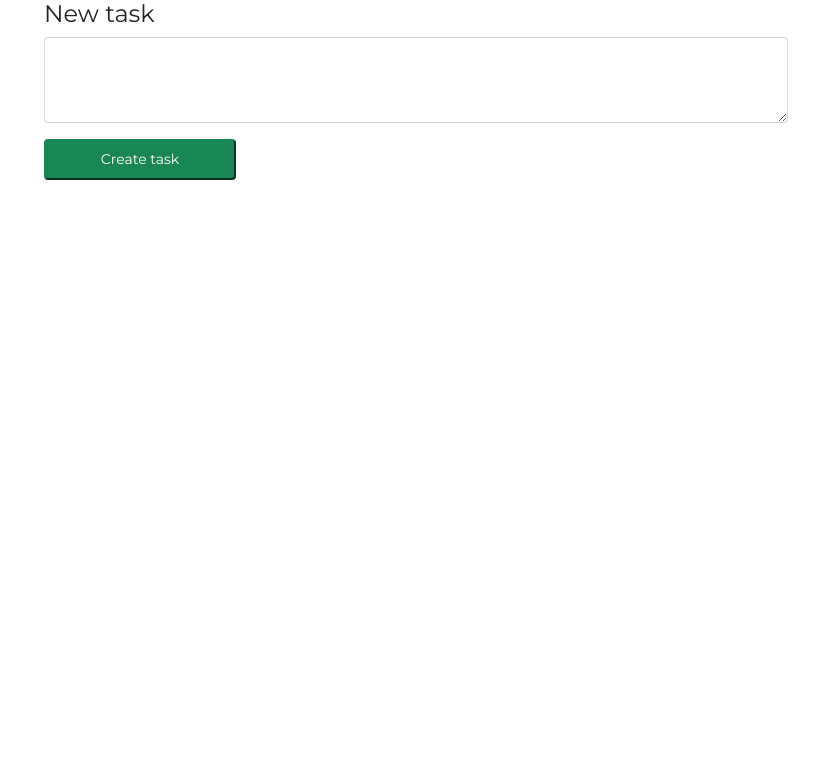
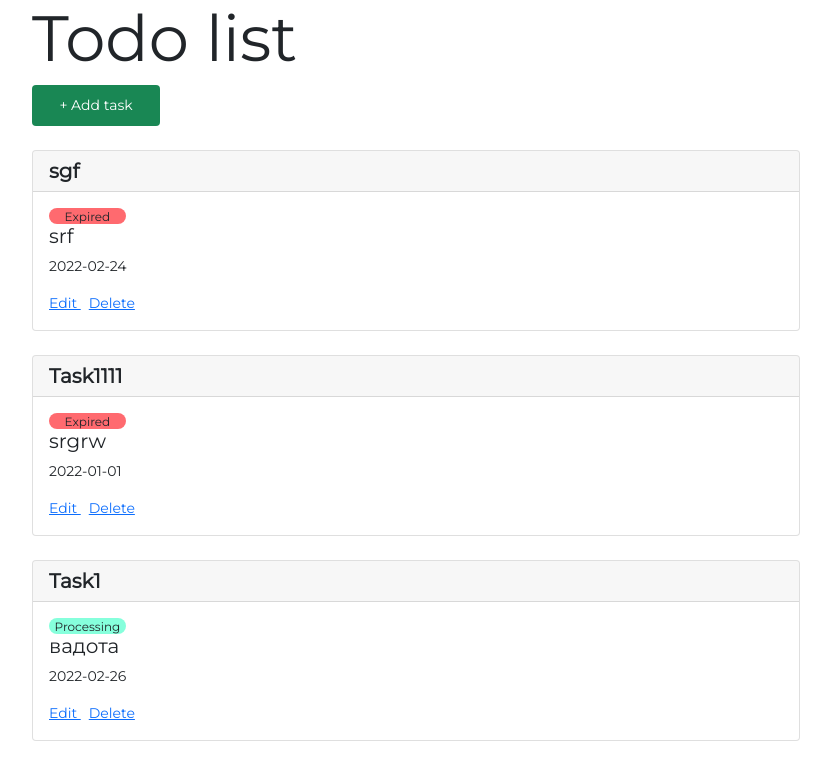
Before and after one commit to Karisha2712/mpp_1, a Flask app: page / in a window 1280 px wide. Shown: the top 780 px of the page, without its empty margins (224-1055 px from the left). Run offline with Flask 2, Linux system fonts and the light colour scheme; data comes from the database, SQL or seed files in the repository; both versions use the stored data as it was after the commit.

Commit message:
add statuses & date

```diff
--- a/main.py
+++ b/main.py
@@ -1,17 +1,21 @@
+import datetime
+
 from flask import Flask, render_template, request, redirect
 from flask_sqlalchemy import SQLAlchemy
-from datetime import date
+from flask_apscheduler import APScheduler
 
 app = Flask(__name__)
 app.config['SQLALCHEMY_DATABASE_URI'] = "sqlite:///todo_list.db"
 app.config['SQLALCHEMY_TRACK_MODIFICATIONS'] = False
 db = SQLAlchemy(app)
+statuses = ['Done', 'Processing', 'Expired']
 
 
 class Task(db.Model):
     id = db.Column(db.Integer, primary_key=True)
+    task_title = db.Column(db.String(40), nullable=False)
     task_text = db.Column(db.Text, nullable=False)
-    date = db.Column(db.Date, default=date.today())
+    date = db.Column(db.String, nullable=False)
     status_id = db.Column(db.Integer, nullable=False)
 
     def __repr__(self):
@@ -27,21 +31,75 @@ class File(db.Model):
         return '<File %r>' % self.id
 
 
-@app.route('/', methods=['POST', 'GET'])
-@app.route('/todo', methods=['POST', 'GET'])
+@app.route('/')
 def main_page():
+    tasks = Task.query.order_by(Task.status_id.desc()).all()
+    return render_template("index.html", tasks=tasks, statuses=statuses)
+
+
+@app.route('/add-task', methods=['POST'])
+def add_task():
     if request.method == 'POST':
         text = request.form['task-text']
-        task = Task(task_text=text, status_id=1)
+        title = request.form['task-title']
+        deadline = request.form['task-deadline']
+        task = Task(task_title=title, task_text=text, date=deadline, status_id=1)
         try:
             db.session.add(task)
             db.session.commit()
             return redirect('/')
         except:
             return "Error"
+
+
+@app.route('/<int:id>/delete-task')
+def delete_task(id):
+    task = Task.query.get_or_404(id)
+    try:
+        db.session.delete(task)
+        db.session.commit()
+        return redirect('/')
+    except:
+        return "Error"
+
+
+@app.route('/<int:id>/update-task', methods=['POST', 'GET'])
+def update_task(id):
+    task = Task.query.get(id)
+    if request.method == 'POST':
+        task.task_text = request.form['task-text']
+        task.task_title = request.form['task-title']
+        task.date = request.form['task-deadline']
+        try:
+            db.session.commit()
+            return redirect('/')
+        except:
+            return "Error"
     else:
-        return render_template("index.html")
+        return render_template("edit_task.html", task=task)
+
+
+scheduler = APScheduler()
+scheduler.init_app(app=app)
+scheduler.start()
+
+
+@scheduler.scheduler.scheduled_job(trigger='interval', id='apscheduler', seconds=1)
+def apscheduler():
+    tasks = Task.query.all()
+    now = datetime.date.today()
+    for task in tasks:
+        date = datetime.date.fromisoformat(task.date)
+        if now > date and task.status_id != 2:
+            task.status_id = 2
+        if now < date and task.status_id != 1:
+            task.status_id = 1
+    try:
+        db.session.commit()
+    except:
+        return "Error"
+    return redirect('/')
 
 
 if __name__ == "__main__":
-    app.run()
+    app.run(debug=True)
--- /dev/null
+++ b/static/script/add_task.js
@@ -0,0 +1,7 @@
+let addTask = document.querySelector("#add-task");
+let form = document.querySelector("#form");
+
+addTask.addEventListener('click', () => {
+    form.classList.remove("d-none");
+    addTask.classList.add("d-none");
+})
--- a/static/style/main.css
+++ b/static/style/main.css
@@ -12,7 +12,59 @@ h1 {
 }
 
 .btn-success {
-    width: 12rem;
+    width: 8rem;
     height: 2.6rem;
     border-radius: 4px;
+    margin-bottom: 24px;
+    border: none;
 }
+
+.btn-outline-success {
+    width: 8rem;
+    height: 2.6rem;
+    border: 1px solid;
+    text-decoration: none;
+    border-radius: 4px;
+    margin-bottom: 24px;
+    background: none;
+    margin-left: 16px;
+    text-align: center;
+}
+
+.delete-btn {
+    margin-left: 8px;
+}
+
+
+textarea {
+    padding: 16px;
+}
+
+.card {
+    width: 60vw;
+    margin-bottom: 24px;
+}
+
+.block {
+    width: 60vw;
+}
+
+.status {
+    font-size: 12px;
+    height: 16px;
+    border-radius: 8px;
+    width: 6vw;
+    text-align: center;
+}
+
+.Done {
+    background: #80ff61;
+}
+
+.Processing {
+    background: #86ffdc;
+}
+
+.Expired {
+    background: #ff6a6f;
+}
--- a/templates/base.html
+++ b/templates/base.html
@@ -9,9 +9,11 @@
           integrity="sha384-+0n0xVW2eSR5OomGNYDnhzAbDsOXxcvSN1TPprVMTNDbiYZCxYbOOl7+AMvyTG2x" crossorigin="anonymous">
     <link href="https://fonts.googleapis.com/css2?family=Montserrat&display=swap" rel="stylesheet">
     <link href="{{ url_for('static', filename='style/main.css' ) }}" rel="stylesheet">
+
     <title>{% block template %}{% endblock %}</title>
 </head>
 <body>
 {% block content %}{% endblock %}
 </body>
+<script src="{{ url_for('static', filename='script/add_task.js' ) }}"></script>
 </html>
--- a/templates/index.html
+++ b/templates/index.html
@@ -1,14 +1,54 @@
 {% extends "base.html" %}
+
+
 {% block template %}
 Todo list
 {% endblock %}
 
+
 {% block content %}
-<form method="post" class="d-flex flex-column container">
-    <h4>New task</h4>
-    <div class="mb-3">
-        <textarea name="task-text" class="form-control" rows="3"></textarea>
+<div class="d-flex flex-column align-items-center">
+
+    <div class="block"><h1>Todo list</h1></div>
+
+    <div class="block">
+        <button class="btn-success" id="add-task">+ Add task</button>
+        <form action="/add-task" method="post" class="d-none" id="form">
+            <h5>New task</h5>
+            <div class="mb-3">
+                <input type="text" name="task-title" class="form-control" placeholder="Title">
+            </div>
+            <div class="mb-3">
+                <input type="date" name="task-deadline" class="form-control" placeholder="01.01.2022">
+            </div>
+            <div class="mb-3">
+                <textarea name="task-text" class="form-control" rows="3"></textarea>
+            </div>
+            <div class="d-flex flex-row">
+                <button type="submit" class="btn-success">Create task</button>
+                <a href="/" class="btn-outline-success d-flex flex-column justify-content-center">Cancel</a>
+            </div>
+        </form>
     </div>
-    <button type="submit" class="btn-success">Create task</button>
-</form>
+
+    {% for task in tasks %}
+    <div class="card">
+        <h5 class="card-header">
+            <b>{{task.task_title}}</b>
+        </h5>
+        <div class="card-body">
+            <div class="status {{statuses[task.status_id]}}">{{statuses[task.status_id]}}</div>
+            <h5 class="card-title">{{task.task_text}}</h5>
+            <p class="card-text">{{task.date}}</p>
+            <a href="/{{task.id}}/update-task" class="btn-link">
+                Edit
+            </a>
+            <a href="/{{task.id}}/delete-task" class="delete-btn btn-link">
+                Delete
+            </a>
+        </div>
+    </div>
+    {% endfor %}
+
+</div>
 {% endblock %}
```
Also changed, not shown: templates/edit_task.html (added, +24 -0 lines), todo_list.db.
